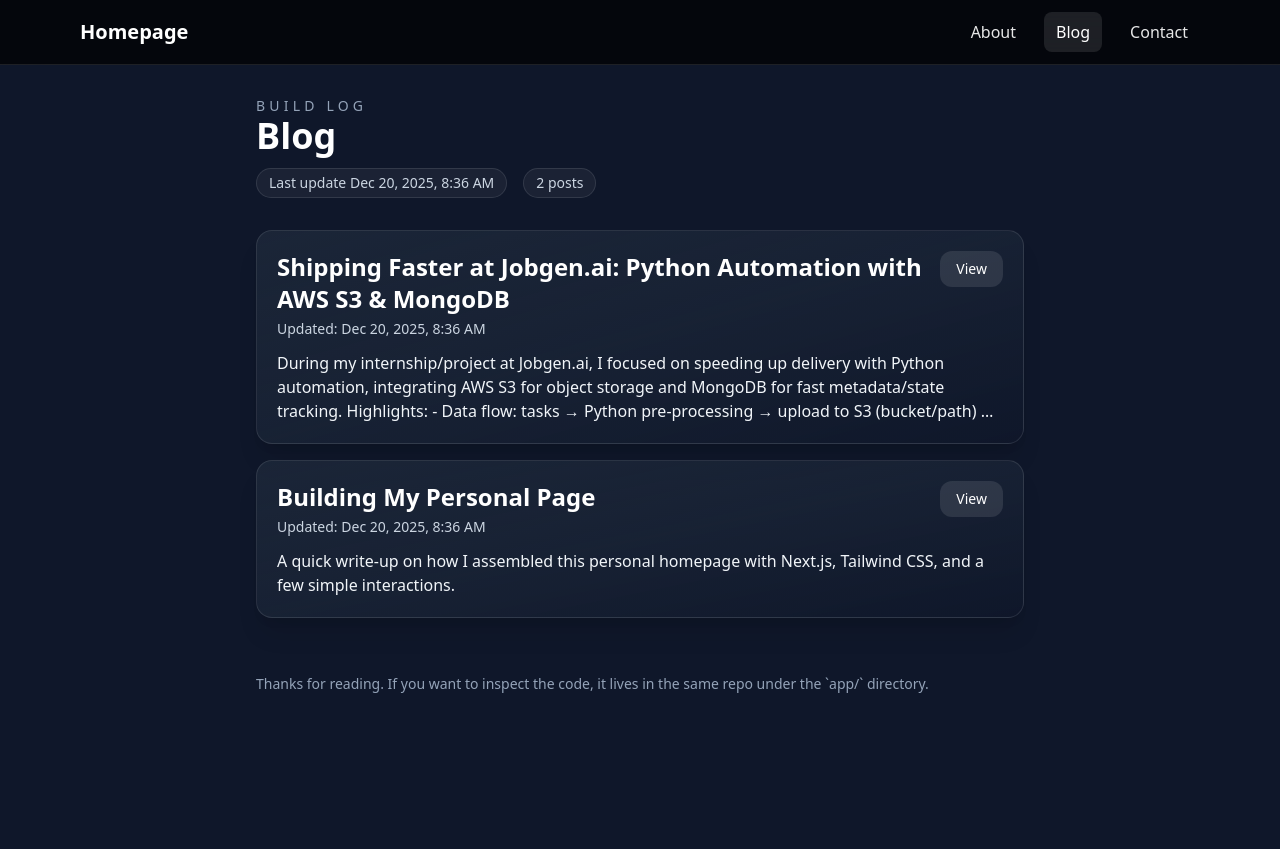
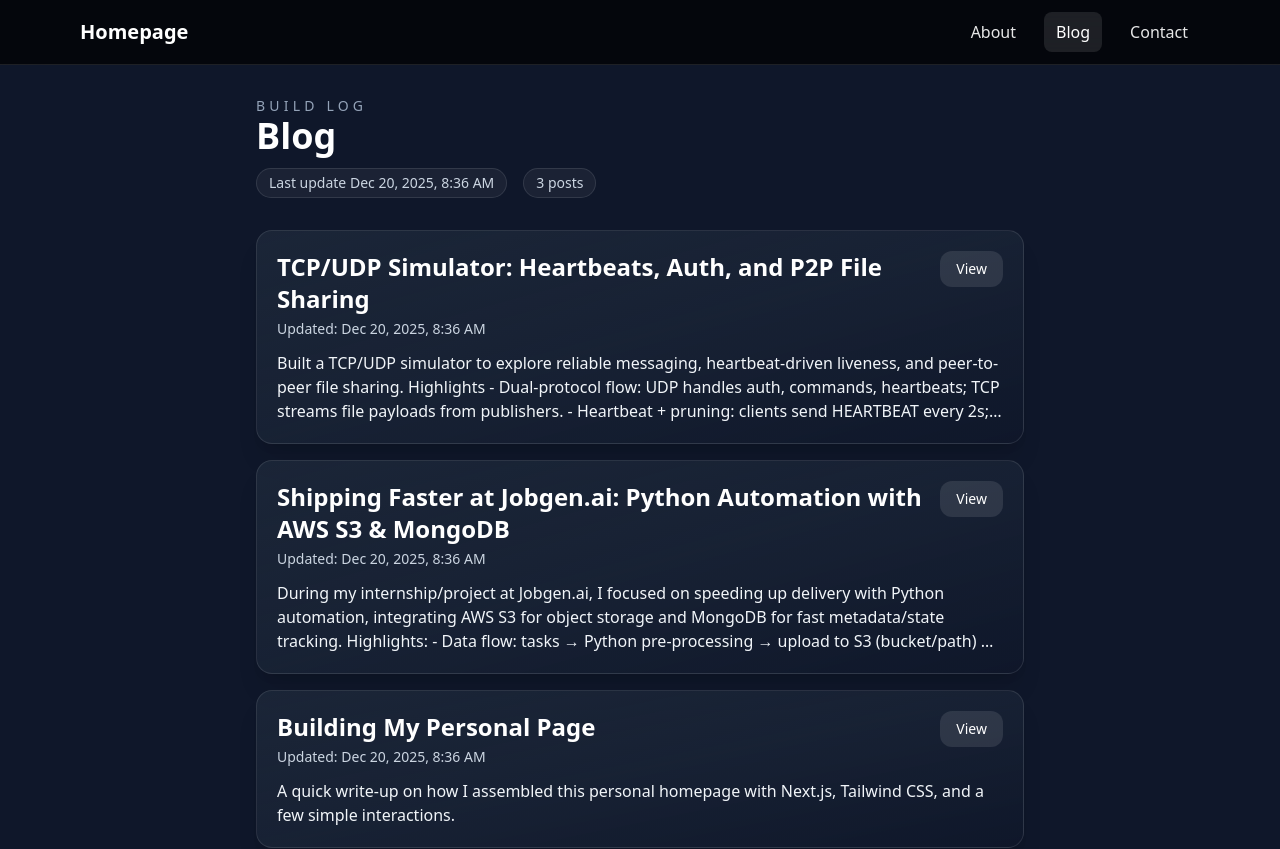
Before and after one commit to Zhejian-Zheng/Zhejian-homepage, a Next.js app: page /blog in a window 1280 px wide. Shown: the top 849 px of the page. Before the commit the page ends 800 px from the top, so only its background shows below. Built offline with nearby package versions, Linux system fonts and the light colour scheme.

Commit message:
2025/12/22: add another blog for tcp and udp

```diff
--- a/app/blog/page.tsx
+++ b/app/blog/page.tsx
@@ -36,8 +36,35 @@ const jobgenEntry: BlogEntry = {
 	updatedAt: new Date().toISOString()
 };
 
+const tcpUdpEntry: BlogEntry = {
+	title: "TCP/UDP Simulator: Heartbeats, Auth, and P2P File Sharing",
+	body: [
+		"Built a TCP/UDP simulator to explore reliable messaging, heartbeat-driven liveness, and peer-to-peer file sharing.",
+		"",
+		"Highlights",
+		"- Dual-protocol flow: UDP handles auth, commands, heartbeats; TCP streams file payloads from publishers.",
+		"- Heartbeat + pruning: clients send HEARTBEAT every 2s; server prunes inactive peers after timeout.",
+		"- Auth & state: server keeps addr↔username maps, active timestamps, and published file metadata with TCP ports.",
+		"- Commands:",
+		"  • pub <file>: publish if local file exists; server records publisher TCP port.",
+		"  • get <file>: server returns publisher IP/port; client opens TCP to fetch file, streaming in chunks.",
+		"  • lap/lpf: list active peers or published files for the caller.",
+		"  • sch <substr>: search published files across peers (excluding self).",
+		"  • unp <file>: unpublish a file for the current user.",
+		"- Client TCP server: each client binds to an ephemeral port (0), advertises it on publish, and serves files in threads.",
+		"- Robust file transfer: chunked reads (BUFFER_SIZE), error guard for missing files, and clean close semantics.",
+		"",
+		"Notes",
+		"- Uses Python sockets + threads; UDP for control plane, TCP for data plane.",
+		"- Credentials loaded from server/credentials.txt; rejects duplicates, wrong passwords, or unknown users.",
+		"- Logging with timestamps to trace PUB/GET/HBT flows and error paths.",
+		"- Designed for lab/simulator use; can be extended with TLS, chunk checksums, and retry backoff."
+	].join("\n"),
+	updatedAt: new Date().toISOString()
+};
+
 export default function BlogPage() {
-	const [entries] = useState<BlogEntry[]>([jobgenEntry, initialEntry]);
+	const [entries] = useState<BlogEntry[]>([tcpUdpEntry, jobgenEntry, initialEntry]);
 	const [viewing, setViewing] = useState<BlogEntry | null>(null);
 
 	const lastUpdated = useMemo(() => {
```
